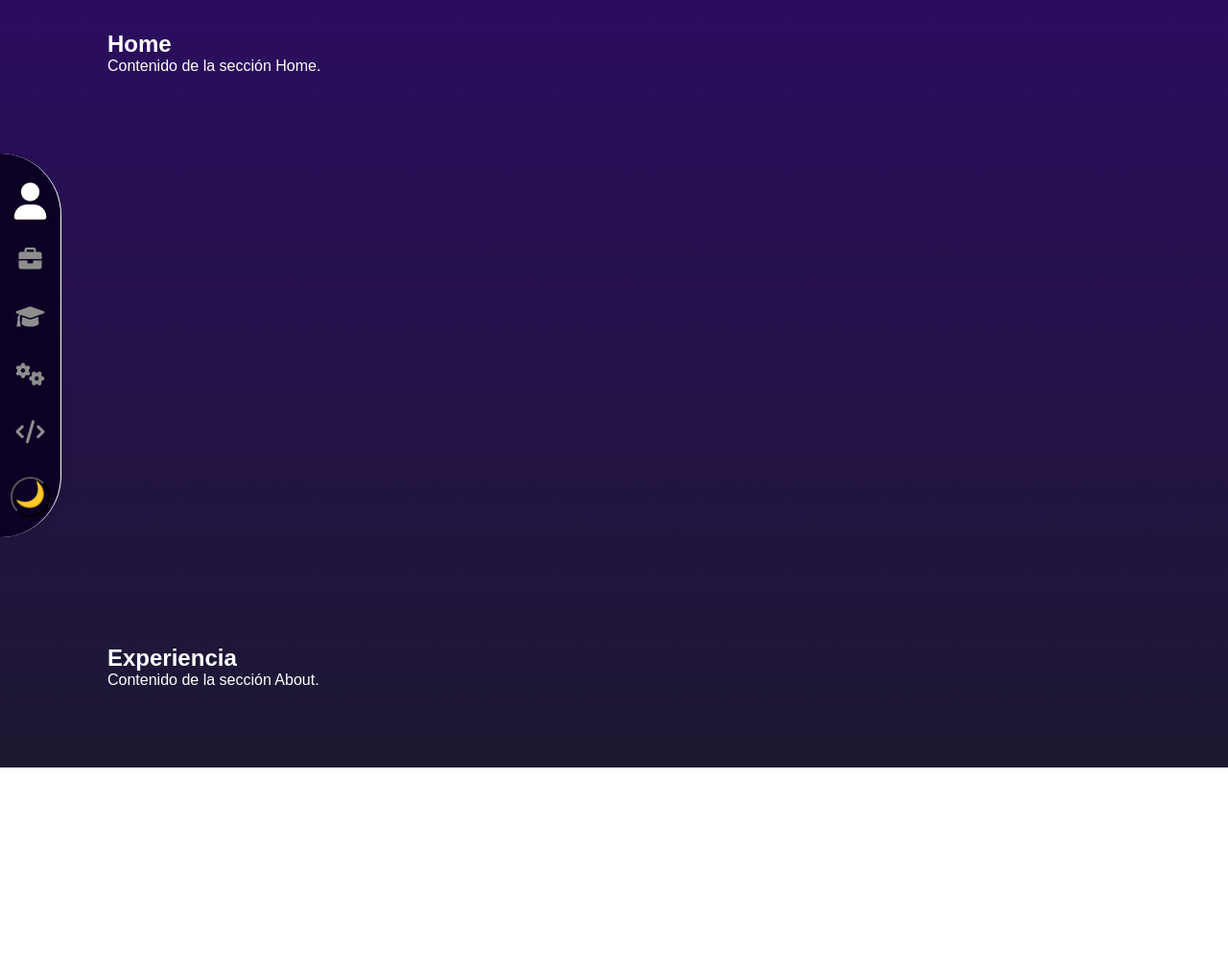
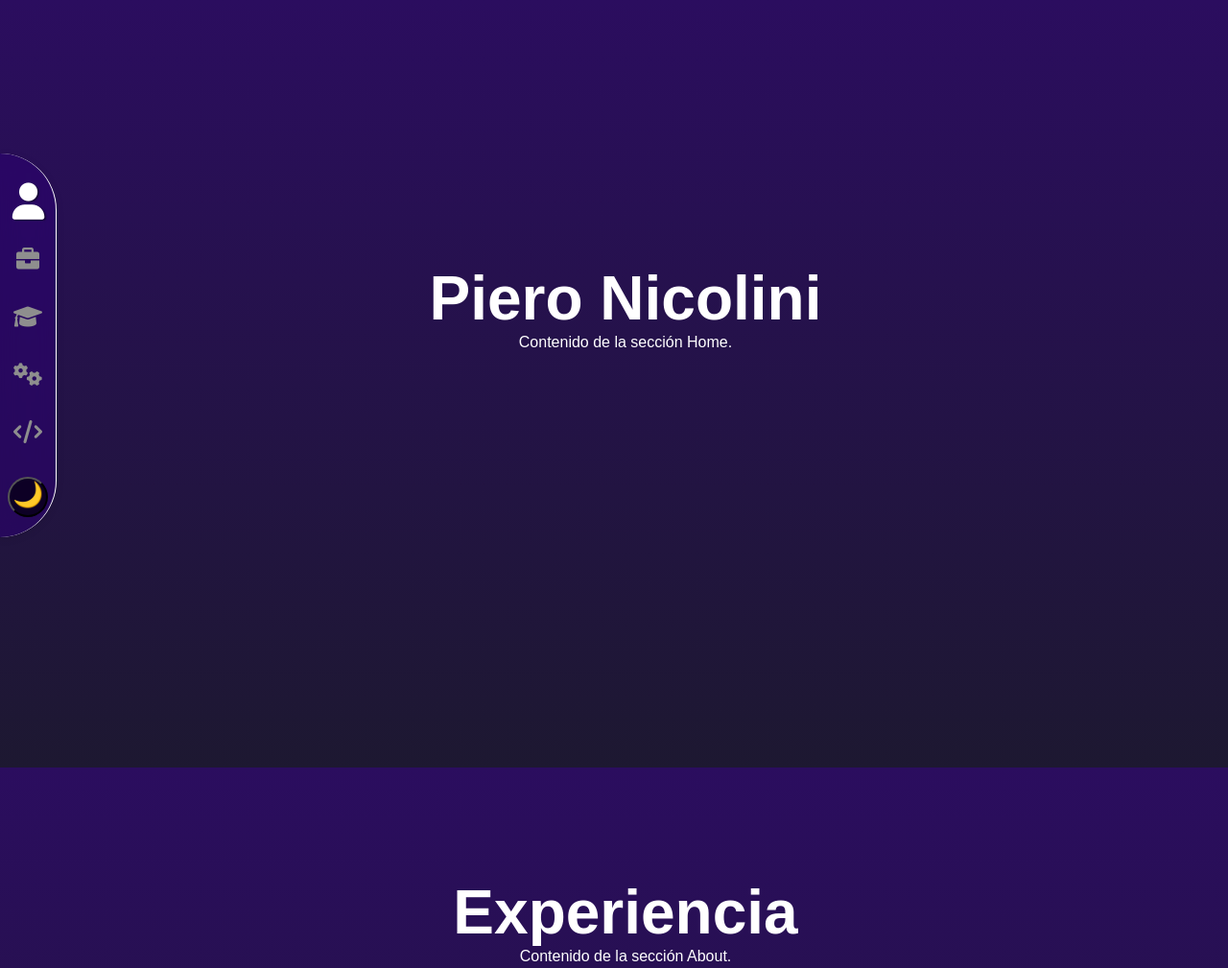
Before and after one commit to pyro-nicolini/new_curriculum, a plain HTML site: page index.html in a window 1280 px wide. Shown: the top 1009 px of the page at 96% size. Before the commit the page ends 800 px from the top, so only its background shows below. Drawn offline with Linux system fonts and the light colour scheme.

Commit message:
update colors nav

```diff
--- a/assets/css/styles.css
+++ b/assets/css/styles.css
@@ -20,14 +20,10 @@
   --tg: #555555;
   --bgb: #fdf3dd;
   --bgb2: #c3c3c3;
-  --bgb50: #fdf3dd88;
+  --bgb50: #ffecc488;
   --tm: #7b00ff;
   --tn: #212121;
   --tc2: #df8d00;
-}
-
-html {
-  scroll-behavior: smooth;
 }
 
 body {
@@ -35,14 +31,7 @@ body {
   background: var(--bgndeg);
   color: var(--tb);
   display: flex;
-  transition: background-color 1s ease-in-out;
-}
-
-/* Main Container */
-.container {
-  display: flex;
-  width: 100%;
-  height: 100vh;
+  transition: background-color 0.5s ease-in-out, color .3s ease-in-out;
 }
 
 /* Sidebar */
@@ -50,17 +39,23 @@ body {
   display: flex;
   flex-direction: column;
   align-items: center;
-  width: 4rem;
+  width: 3.7rem;
   border-right: 1px solid var(--tb);
   padding: 1rem 0;
   position: fixed;
   height: 50%;
   box-shadow: 0 2px 8px rgba(0, 0, 0, 0.1);
   backdrop-filter: blur(10px);
-  border-top-right-radius: 100rem;
-  border-bottom-right-radius: 100rem;
+  border-top-right-radius: 80rem;
+  border-bottom-right-radius: 80rem;
   justify-content: center;
   top: 20%;
+  transition: width 0.1s ease;
+}
+
+.sidebar:hover {
+  width: 4.2rem;
+  transition: width .3s ease-in-out;
 }
 
 /* Navigation Icons */
@@ -88,8 +83,6 @@ body {
   transition: transform 0.2s ease-in-out, color 0.2s ease-in-out, text-shadow 0.2s ease-in-out;
 }
 
-
-
 .daynight {
   margin-top: 1rem;
   margin-left: 0.5rem;
@@ -102,29 +95,18 @@ body {
   color: var(--tc2);
   background-color: var(--bgn);
   text-align: center;
+  transition: scale 0.2s ease-in-out;
 }
 
 
-/* Main Content */
-.main-content {
-  margin-left: 5rem;
-  padding: 2rem;
-  width: calc(100% - 5rem);
-  overflow-y: auto;
-}
-
-section {
-  height: 80vh;
-}
-
 /* Mode Styles */
 body.day-mode {
-  background: var(--bgb2);
+  background: var(--bgb);
   color: var(--tg);
 }
 
 body.day-mode .sidebar {
-  background-color: var(--bgb);
+  background-color: var(--bgb50);
   border-right: 1px solid var(--tg);
 }
 
@@ -157,7 +139,7 @@ body.night-mode {
 }
 
 body.night-mode .sidebar {
-  background-color: var(--bgn);
+  background-color: var(--bgn50);
   border-right: 1px solid var(--tb);
 }
 
@@ -179,3 +161,36 @@ body.night-mode .nav a.active {
 body.night-mode .nav a:hover {
   color: var(--tc2);
 }
+
+/* Main Container */
+.container {
+  display: flex;
+  width: 100%;
+  height: 100vh;
+}
+
+/* Main Content */
+.main-content {
+  margin-left: 1.5rem;
+  padding: 0 1rem;
+  width: 100%;
+}
+
+section {
+  display: flex;
+  flex-direction: column;
+  text-align: center;
+  align-items: center;
+  justify-content: center;
+  height: 80vh;
+}
+
+
+
+h1 {
+  font-size: 4rem;
+}
+
+h2 {
+  font-size: 4rem;
+}
--- a/assets/js/script.js
+++ b/assets/js/script.js
@@ -2,6 +2,7 @@ document.addEventListener('DOMContentLoaded', () => {
   const sidebar = document.querySelector('.sidebar');
   const navLinks = document.querySelectorAll('.nav a');
   const sections = document.querySelectorAll('section');
+  const toggleButton = document.querySelector('.daynight');
 
   // Función para actualizar el estado de la barra lateral
   function updateSidebarActiveState() {
@@ -62,19 +63,13 @@ document.addEventListener('DOMContentLoaded', () => {
   sections.forEach(section => {
       observer.observe(section);
   });
-});
 
-
-document.addEventListener("DOMContentLoaded", function() {
-  // Comprobar si el body tiene la clase 'night-mode' al cargar
+  // Modo nocturno por defecto
   if (!document.body.classList.contains('night-mode')) {
     document.body.classList.add('night-mode'); // Iniciar en modo oscuro
   }
 
-  // Obtener el botón para cambiar el modo
-  const toggleButton = document.querySelector('.daynight');
-
-  // Agregar un evento de clic al botón
+  // Cambiar entre modo diurno y nocturno
   toggleButton.addEventListener('click', function() {
     // Alternar entre las clases 'day-mode' y 'night-mode'
     document.body.classList.toggle('night-mode');
--- a/index.html
+++ b/index.html
@@ -23,11 +23,16 @@
     <div class="container">
       <!-- Main Content -->
       <div class="main-content">
-        <section id="about"> <h2>Home</h2> <p>Contenido de la sección Home.</p> </section>
-        <section id="experience"> <h2>Experiencia</h2> <p>Contenido de la sección About.</p> </section>
-        <section id="education"> <h2>Services</h2> <p>Contenido de la sección Services.</p> </section>
-        <section id="skills"> <h2>Skills</h2> <p>Contenido de la sección Contact.</p> </section>
-        <section id="projects"> <h2>Proyectos</h2> <p>Contenido de la sección Contact.</p> </section>
+        <section id="about"> <h1>Piero Nicolini</h1> <p>Contenido de la sección Home.</p>
+        </section>
+        <section id="experience"> <h2>Experiencia</h2> <p>Contenido de la sección About.</p>
+        </section>
+        <section id="education"> <h2>Services</h2> <p>Contenido de la sección Services.</p>
+        </section>
+        <section id="skills"> <h2>Skills</h2> <p>Contenido de la sección Contact.</p>
+        </section>
+        <section id="projects"> <h2>Proyectos</h2> <p>Contenido de la sección Contact.</p>
+        </section>
       </div>
     </div>
     <script src="assets/js/script.js"></script>
```
